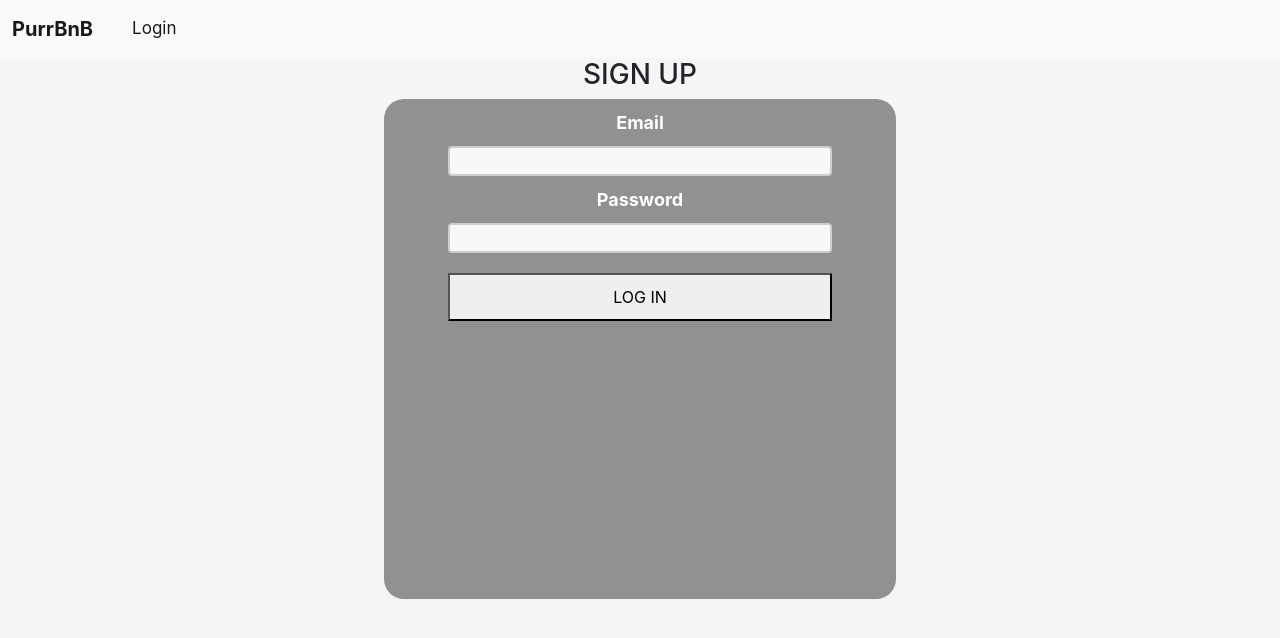
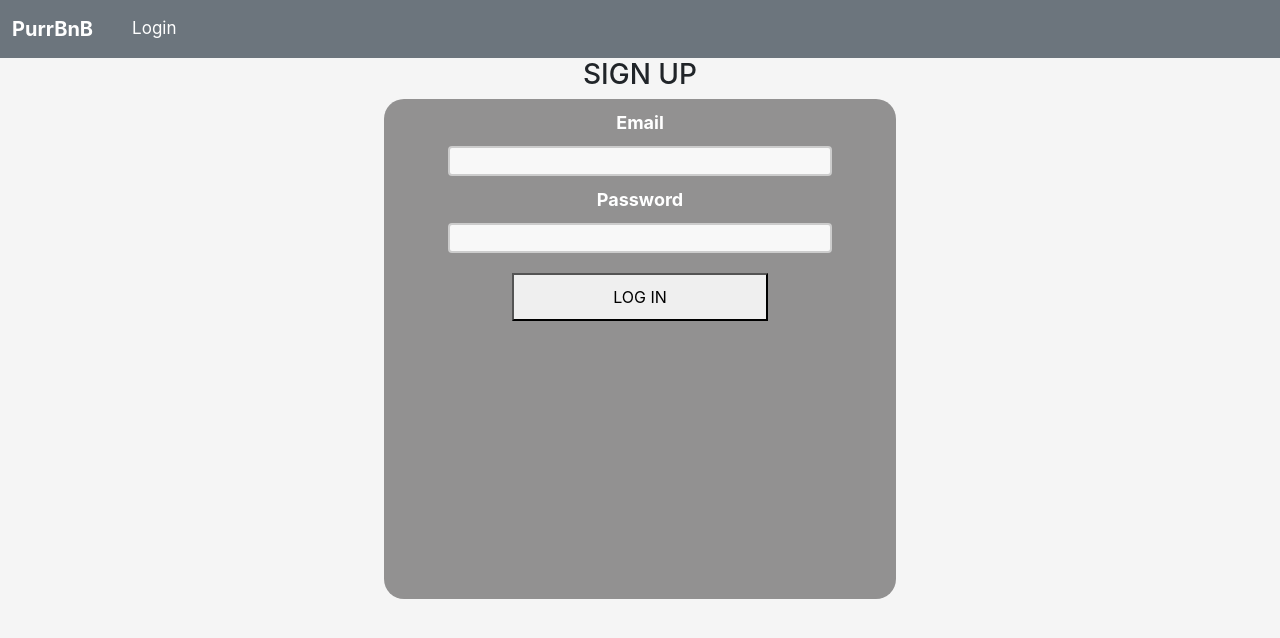
Before and after one commit to Bereket-U/purrbnb, a React (Create React App) app: page / in a window 1280 px wide. Shown: the top 638 px of the page. Built offline with nearby package versions, Linux system fonts and the light colour scheme; no server answers.

Commit message:
added upload img input

```diff
--- a/src/App.css
+++ b/src/App.css
@@ -2,6 +2,12 @@
   text-align: center;
   background-color: whitesmoke;
   height: 100vh;
+}
+
+html {
+  background-color: whitesmoke;
+  height: 100vh;
+
 }
 
 .App-logo {
--- a/src/components/AuthMenu/AuthMenu.jsx
+++ b/src/components/AuthMenu/AuthMenu.jsx
@@ -5,7 +5,7 @@ import React from "react";
 export default function AuthMenu(props) {
   return (
     <div>
-      <nav className="navbar navbar-expand-lg navbar-light bg-light">
+      <nav className="navbar navbar-expand-sm navbar-dark bg-secondary">
         <div className="container-fluid">
           <button
             className="navbar-toggler"
--- a/src/components/NewListingForm/NewListingForm.css
+++ b/src/components/NewListingForm/NewListingForm.css
@@ -30,6 +30,7 @@
 }
 .form-container form input, select {
     width: 30vw;
+    height: 30px;
     min-width: 250px;
     margin: 0 auto;
     border: 2px solid #ccc;
@@ -37,8 +38,10 @@
      background-color: #f8f8f8;
 }
 
+
 .form-container form textarea {
     width: 30vw;
+    min-height: 40px;
     min-width: 250px;
     margin: 0 auto;
     padding: 10px 10px;
@@ -51,7 +54,7 @@
 
 }
 .form-container form button {
-    width: 30vw;
+    width: 20vw;
     margin: 0 auto;
     margin-top: 20px;
     padding: 10px 10px;
--- a/src/components/NewListingForm/NewListingForm.jsx
+++ b/src/components/NewListingForm/NewListingForm.jsx
@@ -104,16 +104,22 @@ export default class NewListingForm extends Component {
             ></textarea>
 
             <label>Image URL</label>
-            <input
+            <div className="imgUpContainer">
+              <input type="file" className="form-control" id="inputGroupFile04" aria-describedby="inputGroupFileAddon04" aria-label="Upload"/>
+              <button className="btn btn-secondary" type="button" id="inputGroupFileAddon04">Add Image</button>
+            </div>
+
+
+            {/* <input
               type="text"
               name="image"
               placeholder="Image URL"
               value={this.state.image}
               onChange={this.handleChange}
               required
-            />
+            /> */}
 
-            <button className="btn btn-success" type="submit">ADD LISTING</button>
+            <button className="btn btn-success" type="submit">Add Listing</button>
             <h2 className="">&nbsp;{this.state.message}</h2>
           </form>
         </div>
```
